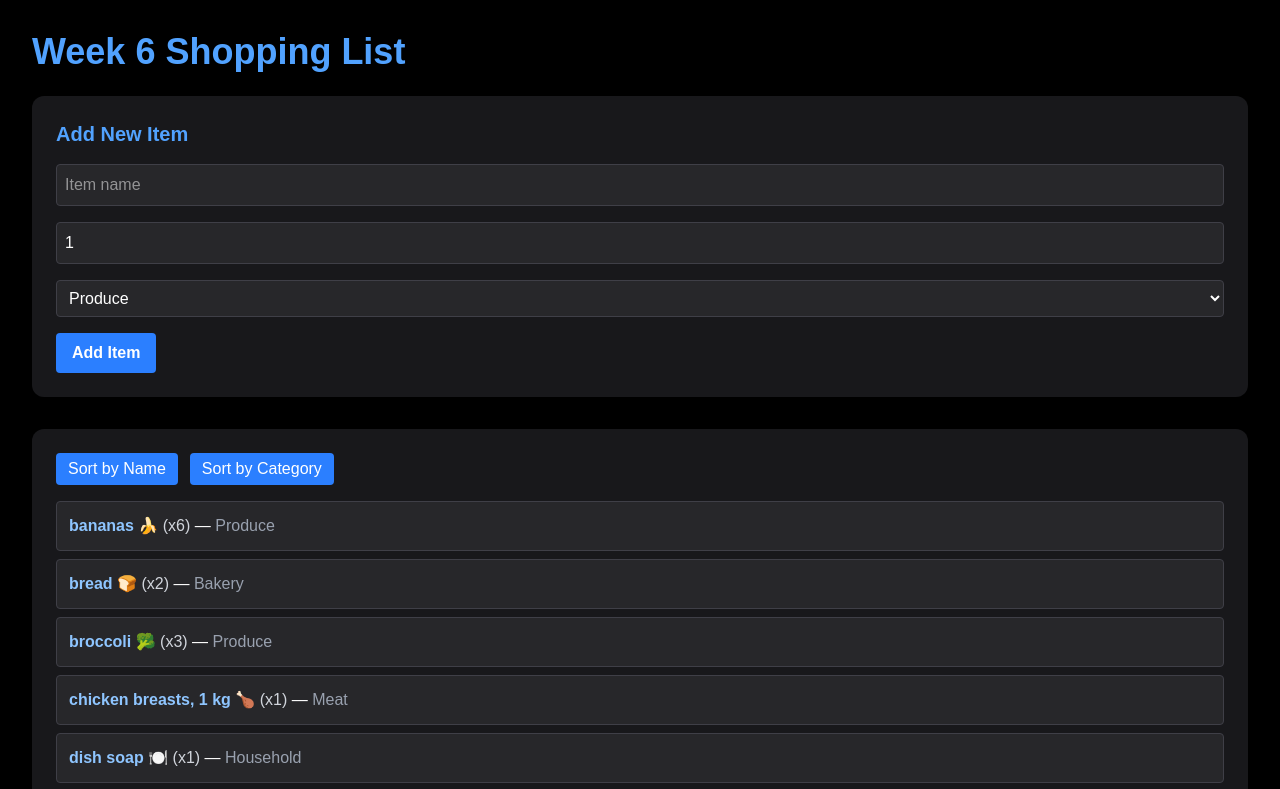
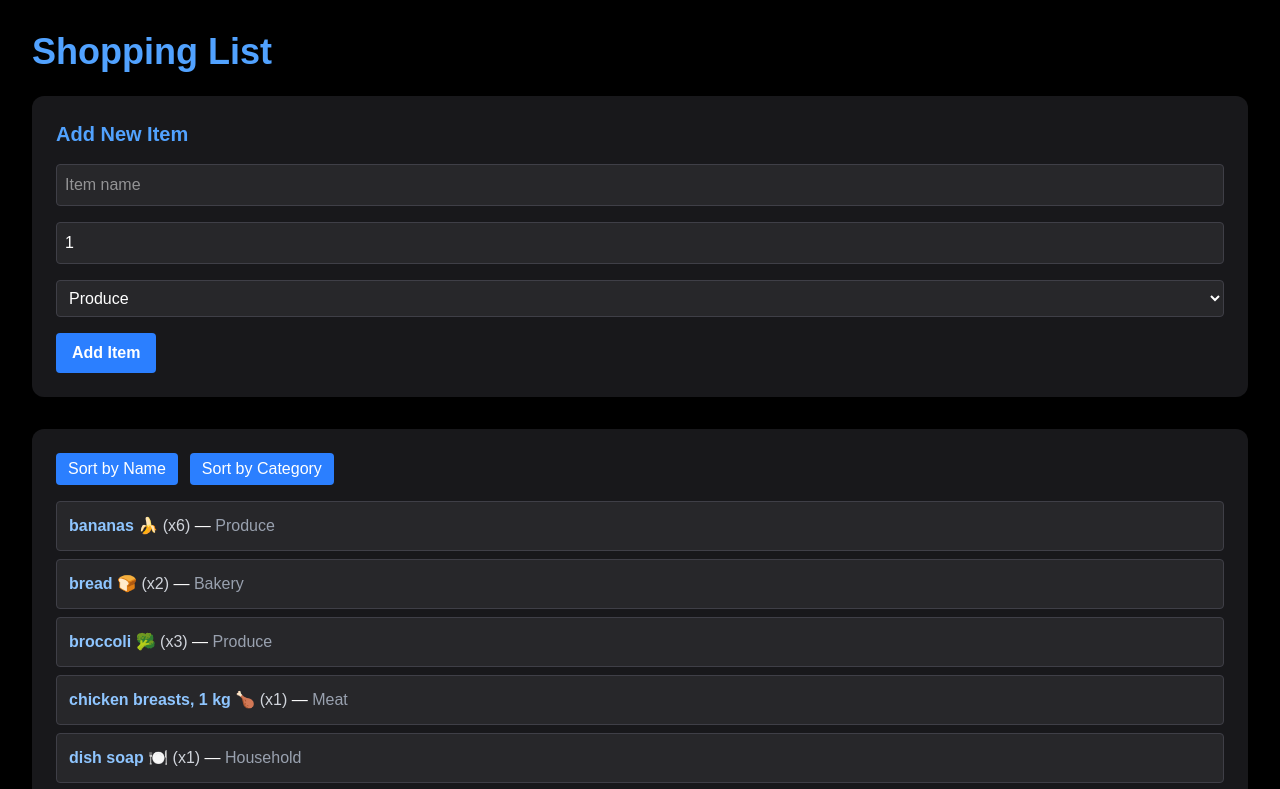
Before and after one commit to AsadSait1998/cprg306-assignments, a Next.js app: page /week-6 in a window 1280 px wide. Shown: the top 789 px of the page. Built offline with nearby package versions, Linux system fonts and the light colour scheme.

Commit message:
Update page.js

```diff
--- a/app/week-6/page.js
+++ b/app/week-6/page.js
@@ -15,7 +15,7 @@ export default function Week6Page() {
   return (
     <main className="min-h-screen bg-black text-white p-8">
       <h1 className="text-4xl font-bold text-blue-400 mb-6">
-        Week 6 Shopping List
+        Shopping List
       </h1>
 
       <div className="bg-zinc-900 p-6 rounded-xl shadow-lg mb-8">
```
